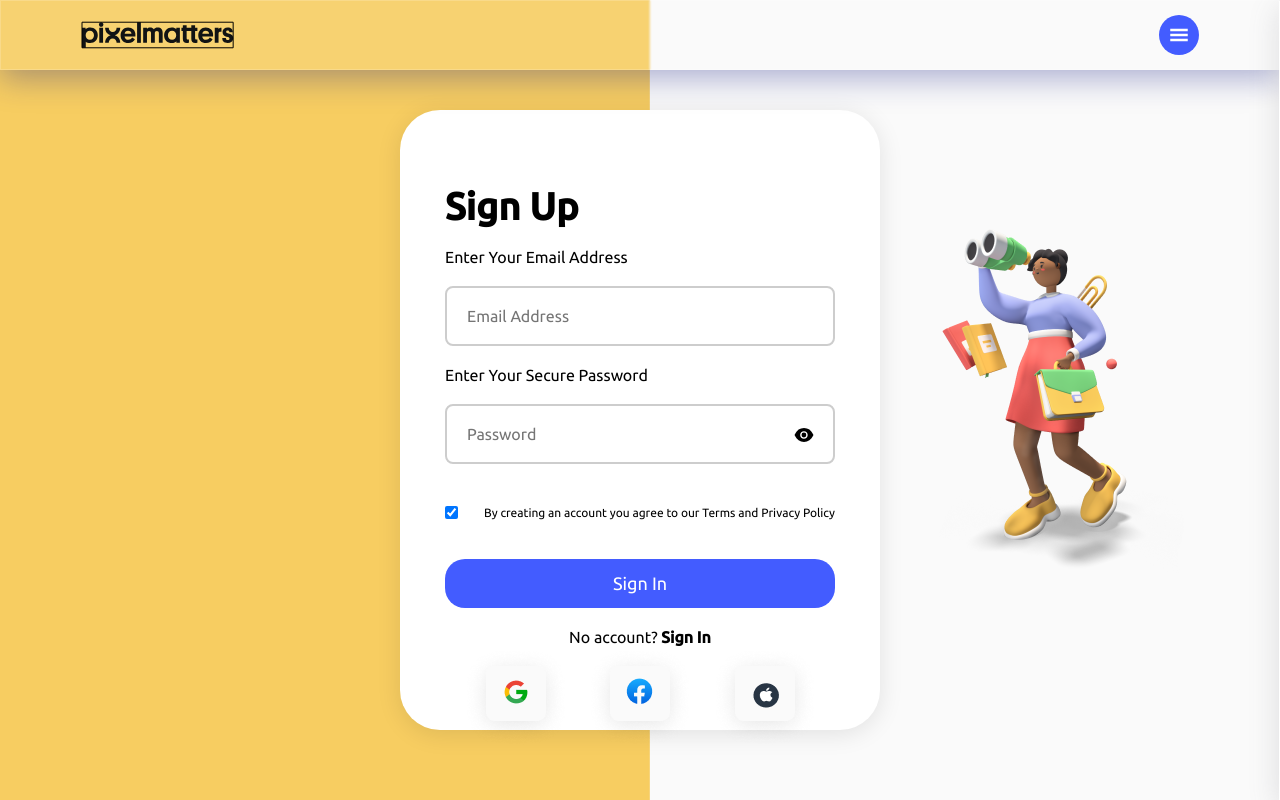
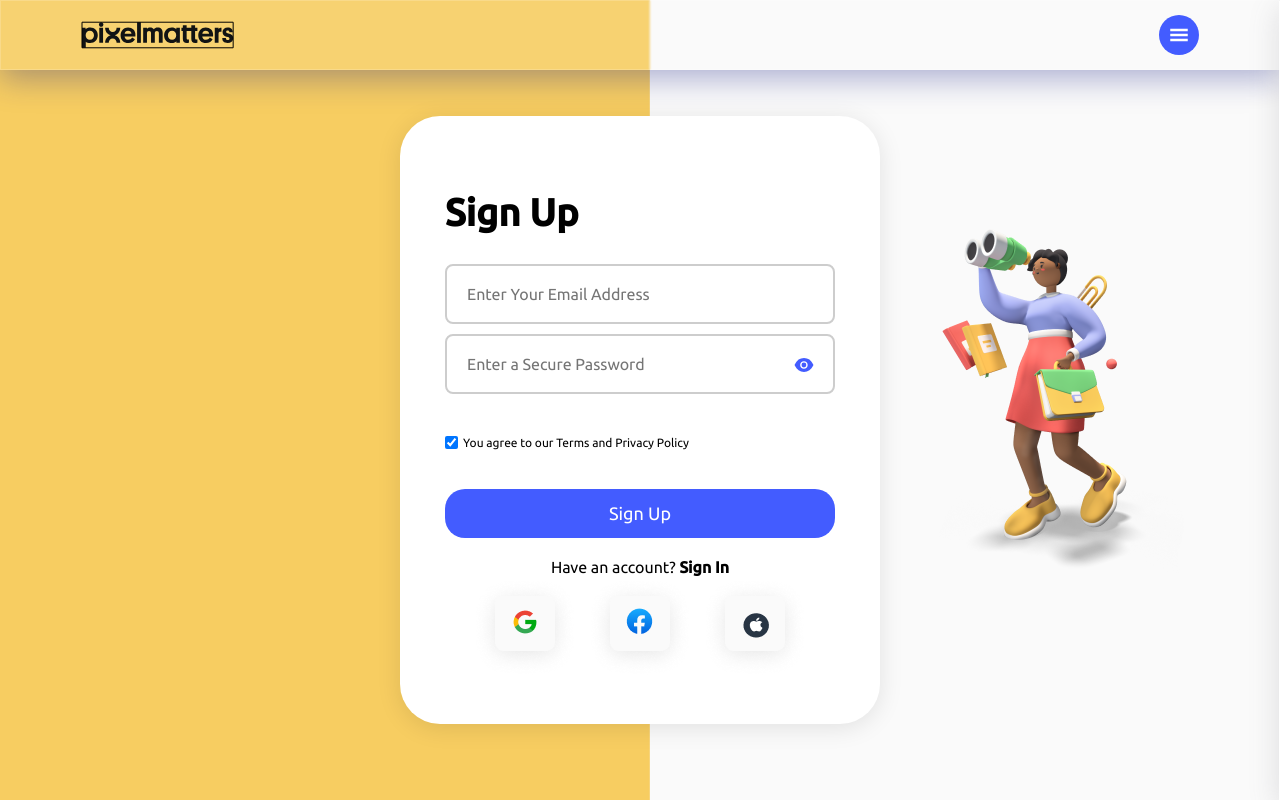
Before and after one commit to farizajju0804/beams-frontend, a React (Create React App) app: page /signup in a window 1280 px wide. Built offline with nearby package versions, Linux system fonts and the light colour scheme.

Commit message:
changes done

```diff
--- a/src/App.css
+++ b/src/App.css
@@ -107,12 +107,7 @@
     font-size: 16px;
   }
 
-  .sec1data button{
-    height: 60px;
-    width: 170px;
-    padding: 10px 20px;
 
-  }
 
  }
 
@@ -137,7 +132,7 @@
     height: 60px;
     width: 150px;
     padding: 10px 20px;
-    font-size: 16px;
+    font-size: 17px;
 
   }
 
@@ -248,7 +243,7 @@
  {
   .sec2label
   {
-    min-width: 308px
+    min-width: 250px
   }
 
   .two
@@ -263,7 +258,7 @@
    }
 
   .sec2contdiv{
-    min-height: 350px;
+    min-height: 300px;
     margin-top: 40px;
     height: 50%;
     width: 100%;
@@ -591,6 +586,7 @@
     bottom: -30px;
     z-index: -1;
     border-radius: 0px 0px 0px 100px;
+
   }
 
   .outnewsinner{
@@ -711,6 +707,7 @@
     left: -10px;
     bottom: -10px;
     border-radius: 0px 0px 0px 50px;
+    display: none;
   }
 
   .outinner2{
--- a/src/App.js
+++ b/src/App.js
@@ -65,7 +65,9 @@ function App() {
 						<div className="sec2idiv">
 							<h1 data-aos="fade-left">{data.landingpage.sec2quote}</h1>
 							<div className="sec2contdiv">
-								<h1 data-aos="fade-left">{data.landingpage.sec2contheader}</h1>
+								<h1 style={{ color: "#F7CD61" }} data-aos="fade-left">
+									{data.landingpage.sec2contheader}
+								</h1>
 								<span data-aos="fade-left">
 									{data.landingpage.sec2contdata}
 								</span>
--- a/src/data/landingdata.json
+++ b/src/data/landingdata.json
@@ -7,7 +7,7 @@
         "sec2quote":"\"The future is changing faster than we think\"",
         "sec2contheader":"Beams",
         "sec2contdata":"Powerful information nuggets on the latest global trends and information. Leading subject matter experts research, curate, and carefully distill beams into bite-sized chunks. ",
-        "sec3title":"Do you Know ?",
+        "sec3title":"Do You Know?",
         "sec3content":"By 2030, Over 2 Billion",
         "sec3content1":"Jobs Will Disappear",
         "sec3btncontent":"Learn More",
--- a/src/models/footer/Footer.js
+++ b/src/models/footer/Footer.js
@@ -36,16 +36,16 @@ export const Footer = () => {
 				<div className="footitem">
 					<h3>Support</h3>
 					<p>FAQ</p>
-					<p>Private Policy</p>
-					<p>terms of Service</p>
+					<p>Privacy Policy</p>
+					<p>Terms of Service</p>
 				</div>
 				<div className="footitem">
 					<h3>Contact</h3>
-					<p>info@innbreiff.com</p>
+					<p>info@innbrieff.com</p>
 				</div>
 			</div>
 			<div className="fdivder"></div>
-			<p>© 2023 Pixelmatters. All rights reserved.</p>
+			<p>© 2023 Innbrieff. All Rights Reserved.</p>
 		</div>
 	);
 };
--- a/src/pages/Login/Login.css
+++ b/src/pages/Login/Login.css
@@ -32,6 +32,7 @@
 .logincont h2{
     font-size: 38px;
     margin-top: 20px;
+    margin-bottom: 20px;
 }
 
 .loginitem{
@@ -53,6 +54,7 @@
     border-radius: 8px;
     border-color: rgb(205, 205, 205);
     border-style: solid;
+    margin-top: 10px;
 }
 
 .inputborderred{
@@ -92,7 +94,7 @@
     display: flex;
     align-items: center;
     justify-content: space-between;
-    width: 100%;
+    /* width: ; */
 }
 
 .signupremember label{
@@ -126,9 +128,10 @@
 
 .oauths{
     display: flex;
-    width: 100%;
+    width: 90%;
     align-items: center;
     justify-content: space-evenly;
+    align-self: center;
 }
 
 .oauths > img{
--- a/src/pages/Login/Login.js
+++ b/src/pages/Login/Login.js
@@ -43,20 +43,22 @@ export const Login = () => {
 	return (
 		<div className="loginpage">
 			<div>
-				<Toaster containerStyle={{
+				<Toaster
+					containerStyle={{
 						position: "absolute",
 						top: "90px"
-					}} />
+					}}
+				/>
 			</div>
 			<div className="logincont">
 				<h2>Login</h2>
 				<div className="loginitem">
-					<label htmlFor="email">Enter Your Email Address</label>
+					{/* <label htmlFor="email">Enter Your Email Address</label> */}
 					<input
 						className={emailborder ? "inputborderred logininput" : "logininput"}
 						type="text"
 						id="email"
-						placeholder="Email Address"
+						placeholder="Enter Your Email Address"
 						onChange={(e) => {
 							setEmail(e.target.value);
 						}}
@@ -64,7 +66,7 @@ export const Login = () => {
 					/>
 				</div>
 				<div className="loginitem">
-					<label htmlFor="email">Enter Your Secure Password</label>
+					{/* <label htmlFor="email">Enter Your Secure Password</label> */}
 					<input
 						className={
 							passwordborder ? "inputborderred logininput" : "logininput"
@@ -73,7 +75,7 @@ export const Login = () => {
 						value={password}
 						type={ispassvis ? "text" : "password"}
 						id="email"
-						placeholder="Password"
+						placeholder="Enter Password"
 						onChange={(e) => {
 							setPassword(e.target.value);
 						}}
@@ -93,6 +95,7 @@ export const Login = () => {
 							onClick={() => {
 								setIspassvis(!ispassvis);
 							}}
+							color={"#435CFF"}
 						/>
 					)}
 				</div>
@@ -106,7 +109,7 @@ export const Login = () => {
 							navigate("/resetpassword");
 						}}
 					>
-						Forgot Password ?
+						Forgot Password?
 					</span>
 				</div>
 				<button
--- a/src/pages/ResetPass/Resetpass.js
+++ b/src/pages/ResetPass/Resetpass.js
@@ -37,7 +37,7 @@ export const Resetpass = () => {
 			<div className="logincont">
 				<h2>Reset Password</h2>
 				<div className="loginitem">
-					<label htmlFor="email">Enter Your Email Address</label>
+					{/* <label htmlFor="email">Enter Your Email Address</label> */}
 					<input
 						className={emailborder ? "inputborderred logininput" : "logininput"}
 						type="text"
--- a/src/pages/SignUp/Signup.js
+++ b/src/pages/SignUp/Signup.js
@@ -110,12 +110,12 @@ export const Signup = () => {
 			<div className="logincont">
 				<h2>Sign Up</h2>
 				<div className="loginitem">
-					<label htmlFor="email">Enter Your Email Address</label>
+					{/* <label htmlFor="email">Enter Your Email Address</label> */}
 					<input
 						className={emailborder ? "inputborderred logininput" : "logininput"}
 						type="text"
 						id="email"
-						placeholder="Email Address"
+						placeholder="Enter Your Email Address"
 						onChange={(e) => {
 							setEmail(e.target.value);
 						}}
@@ -123,7 +123,7 @@ export const Signup = () => {
 					/>
 				</div>
 				<div className="loginitem">
-					<label htmlFor="password">Enter Your Secure Password</label>
+					{/* <label htmlFor="password">Enter Your Secure Password</label> */}
 					<input
 						className={
 							passwordborder
@@ -134,7 +134,7 @@ export const Signup = () => {
 						value={password}
 						type={ispassvis ? "text" : "password"}
 						id="password"
-						placeholder="Password"
+						placeholder="Enter a Secure Password"
 						onChange={(e) => {
 							checkpass(e);
 						}}
@@ -154,6 +154,8 @@ export const Signup = () => {
 							onClick={() => {
 								setIspassvis(!ispassvis);
 							}}
+							color={"#435CFF"}
+
 						/>
 					)}
 					{passwordborder && (
@@ -237,7 +239,7 @@ export const Signup = () => {
 					<div className="signupremember">
 						<input type="checkbox" id="logincheck" defaultChecked />
 						<label htmlFor="logincheck">
-							By creating an account you agree to our Terms and Privacy Policy
+							You agree to our Terms and Privacy Policy
 						</label>
 					</div>
 				</div>
@@ -247,10 +249,10 @@ export const Signup = () => {
 						Signup();
 					}}
 				>
-					Sign In
+					Sign Up
 				</button>
 				<p className="noaccout">
-					No account?{" "}
+					Have an account?{" "}
 					<strong
 						style={{ cursor: "pointer" }}
 						onClick={() => {
```
